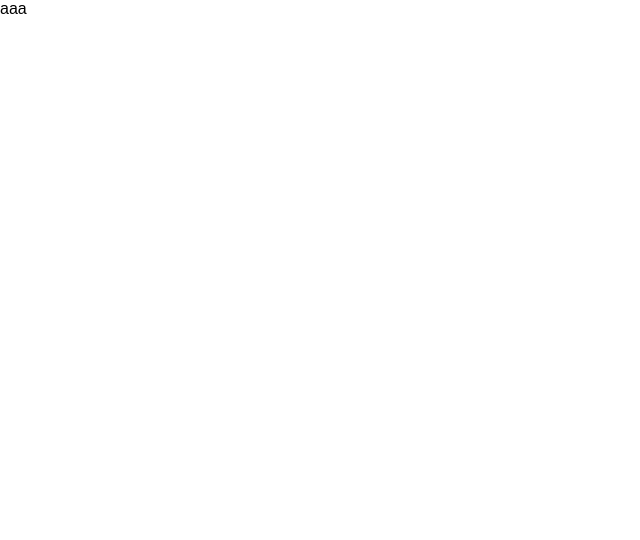
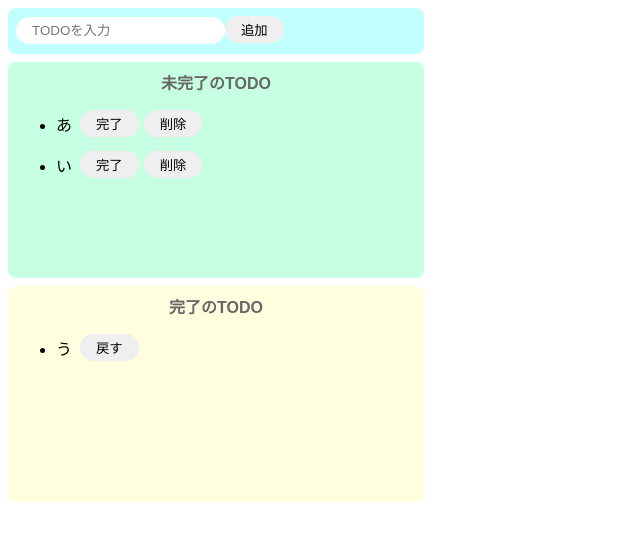
Before and after one commit to chiilog/practice-todo-react, a React (Create React App) app: page / in a window 1280 px wide. Shown: the top 540 px of the page, without its empty margins (0-640 px from the left). Built offline with nearby package versions, Linux system fonts and the light colour scheme.

Commit message:
完了形のベースをHTML状態で作成

```diff
--- a/src/App.css
+++ b/src/App.css
@@ -15,14 +15,22 @@ button {
   padding: 4px 16px;
 }
 
+button + button {
+  margin-left: 5px;
+}
+
 button:hover {
   background-color: #ff7fff;
   color: #fff;
   cursor: pointer;
 }
 
+p {
+  margin: 0;
+}
+
 li {
-  margin-right: 8px;
+  margin-bottom: 10px;
 }
 
 .input-area {
@@ -64,3 +72,7 @@ li {
   align-items: center;
   padding-bottom: 4px;
 }
+
+.list-row > p {
+  margin-right: 8px;
+}
--- a/src/App.jsx
+++ b/src/App.jsx
@@ -2,5 +2,42 @@ import React from "react";
 import "./App.css";
 
 export const App = () => {
-	return <div>aaa</div>;
+	return (
+		<>
+			<div className="input-area">
+				<input type="text" placeholder="TODOを入力" />
+				<button>追加</button>
+			</div>
+			<div className="incomplete-area">
+				<p className="title">未完了のTODO</p>
+				<ul>
+					<li>
+						<div className="list-row">
+							<p>あ</p>
+							<button>完了</button>
+							<button>削除</button>
+						</div>
+					</li>
+					<li>
+						<div className="list-row">
+							<p>い</p>
+							<button>完了</button>
+							<button>削除</button>
+						</div>
+					</li>
+				</ul>
+			</div>
+			<div className="complete-area">
+				<p className="title">完了のTODO</p>
+				<ul>
+					<li>
+						<div className="list-row">
+							<p>う</p>
+							<button>戻す</button>
+						</div>
+					</li>
+				</ul>
+			</div>
+		</>
+	);
 }
```
